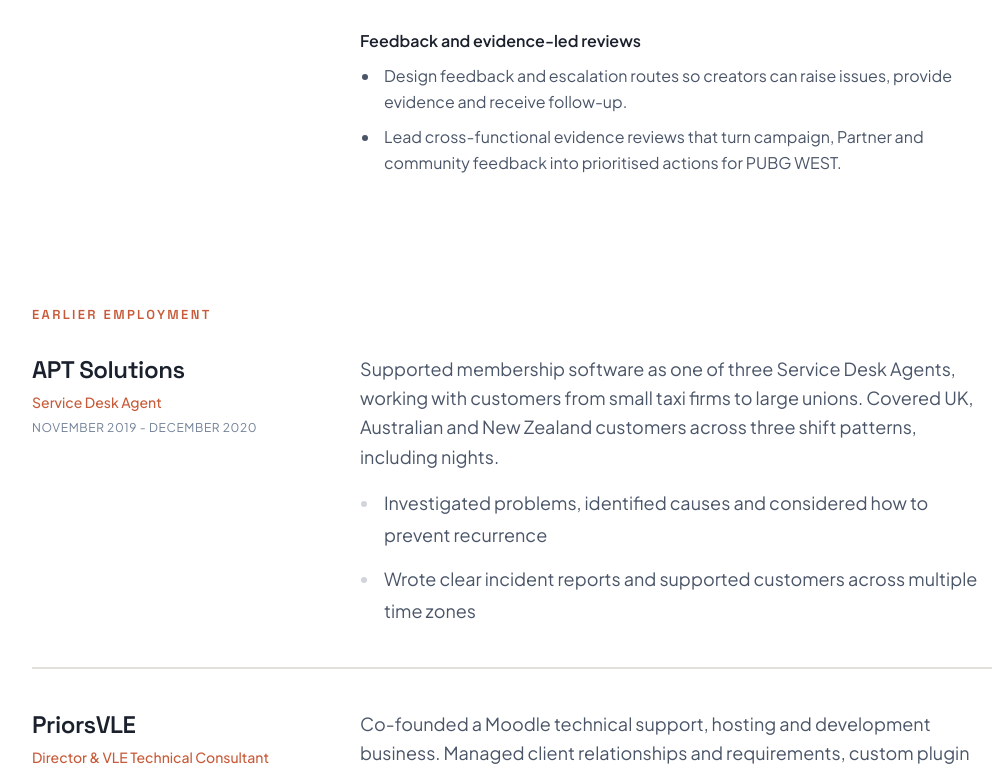
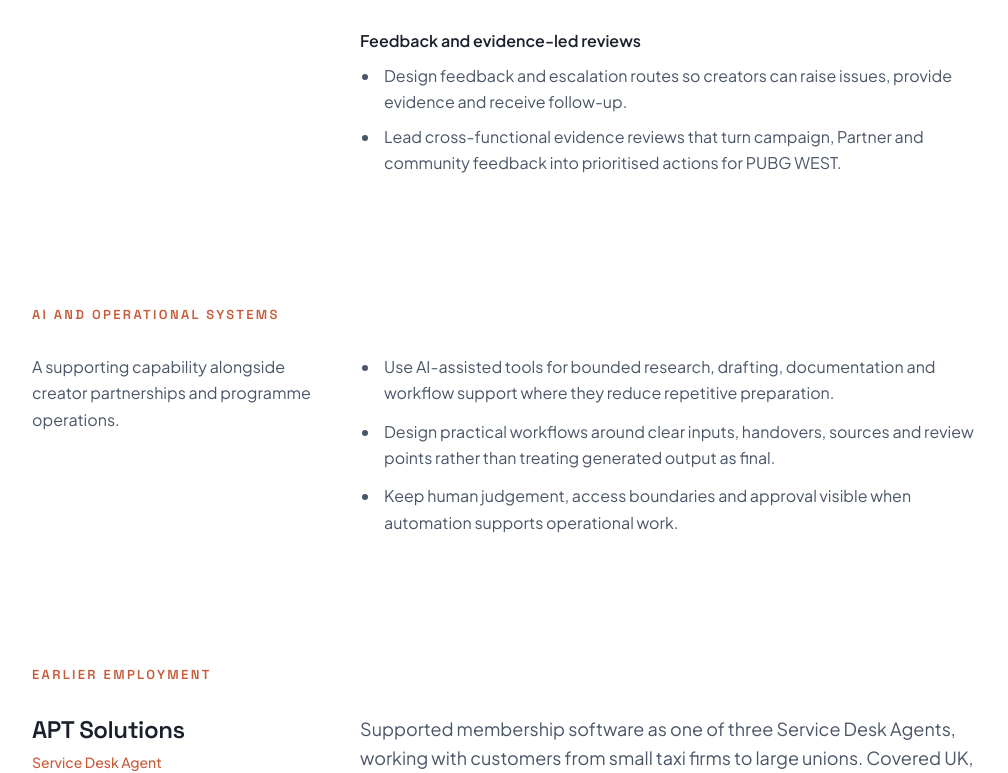
Before and after one commit to DanBennettUK/cv, a Next.js app: page / in a window 1280 px wide. Shown: the part 1826-2599 px from the top of the page, without its empty margins (128-1136 px from the left). Built offline with nearby package versions, Linux system fonts and the light colour scheme.

Commit message:
Add concise AI and operational systems section
Restore AI as a supporting capability without the meta CV case study.

```diff
--- a/app/page.tsx
+++ b/app/page.tsx
@@ -3,6 +3,7 @@ import Header from '@/components/Header';
 import About from '@/components/About';
 import Experience from '@/components/Experience';
 import Footer from '@/components/Footer';
+import AIAndSystems from '@/components/AIAndSystems';
 
 export default function Home() {
   const config = getConfig();
@@ -13,6 +14,7 @@ export default function Home() {
       <Header config={config} />
       <About config={config} />
       <Experience id="current-role" experiences={experiences.filter(exp => exp.category === 'current')} title="Current role" />
+      <AIAndSystems />
       <Experience id="earlier-employment" experiences={experiences.filter(exp => exp.category === 'employment')} title="Earlier employment" />
       <Experience id="community" experiences={experiences.filter(exp => exp.category === 'community')} title="Community, events and media" />
       <Footer config={config} />
--- /dev/null
+++ b/components/AIAndSystems.tsx
@@ -0,0 +1,23 @@
+export default function AIAndSystems() {
+  return (
+    <section id="ai-systems" aria-labelledby="ai-systems-heading" className="py-12 sm:py-16">
+      <div className="container-main">
+        <h2 id="ai-systems-heading" className="section-title-editorial">AI and operational systems</h2>
+        <div className="grid lg:grid-cols-12 gap-6">
+          <div className="lg:col-span-4">
+            <p className="text-[var(--text-secondary)]">
+              A supporting capability alongside creator partnerships and programme operations.
+            </p>
+          </div>
+          <div className="lg:col-span-8">
+            <ul className="list-disc pl-5 space-y-3 text-[var(--text-secondary)]">
+              <li className="pl-1">Use AI-assisted tools for bounded research, drafting, documentation and workflow support where they reduce repetitive preparation.</li>
+              <li className="pl-1">Design practical workflows around clear inputs, handovers, sources and review points rather than treating generated output as final.</li>
+              <li className="pl-1">Keep human judgement, access boundaries and approval visible when automation supports operational work.</li>
+            </ul>
+          </div>
+        </div>
+      </div>
+    </section>
+  );
+}
--- a/components/Header.tsx
+++ b/components/Header.tsx
@@ -83,6 +83,7 @@ export default function Header({ config }: HeaderProps) {
             {[
               ['profile', 'Profile'],
               ['current-role', 'Current role'],
+              ['ai-systems', 'AI and systems'],
               ['earlier-employment', 'Earlier employment'],
               ['community', 'Community and events'],
               ['contact', 'Contact'],
```
